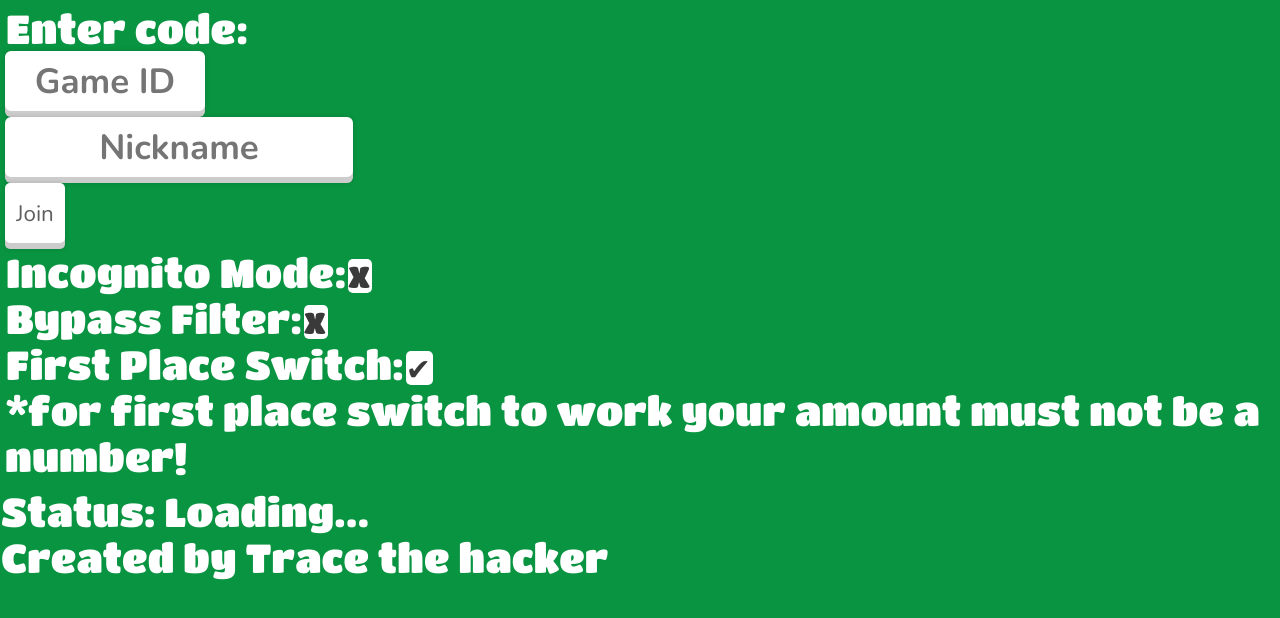
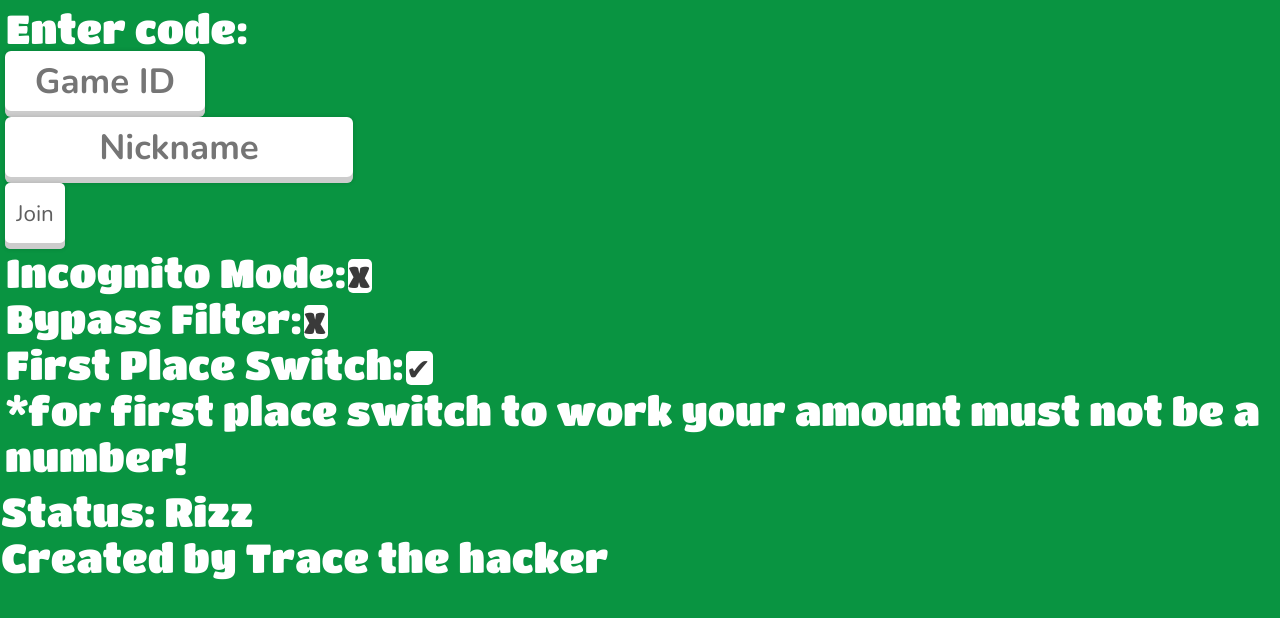
Before and after one commit to Blookblox/Sigma-bot, a plain HTML site: page index.html in a window 1280 px wide. Drawn offline with nearby package versions, Linux system fonts and the light colour scheme; no server answers; a web font is replaced by a local one.

Commit message:
Update index.html

```diff
--- a/index.html
+++ b/index.html
@@ -196,7 +196,7 @@ checkbox[checked]::before {
   <text class="normtext">*for first place switch to work your amount must not be a number!</text>
       </div>
       <div id="ctrlpanel"></div>
-    <div class="normtext" id="status">Status: Loading...</div>
+    <div class="normtext" id="status">Status: Rizz</div>
     <div class="normtext">Created by Trace the hacker</div>
       <div class="errorBar" id="error" style="transform: translateY(0%);"></div>
     </div>
```
